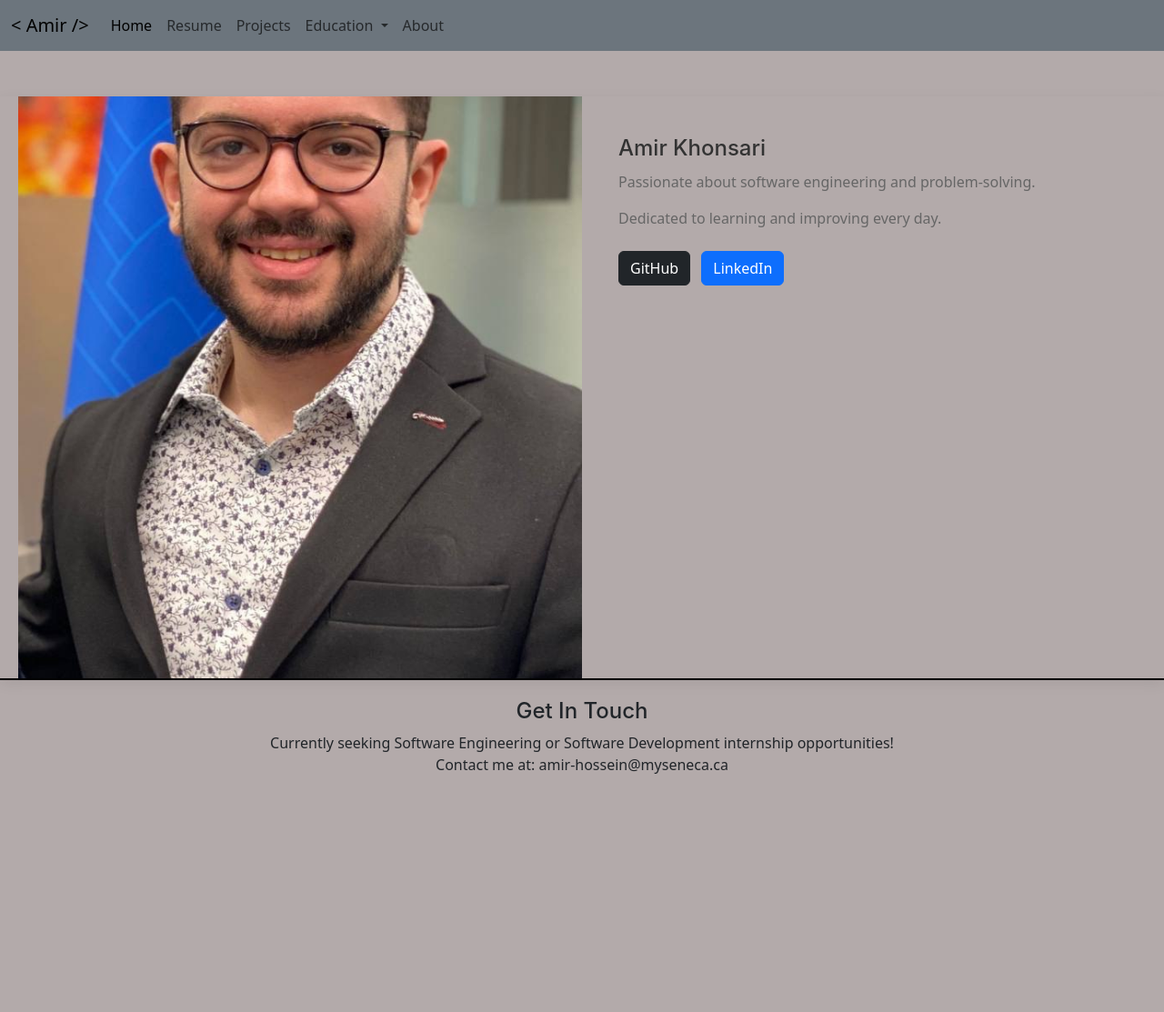
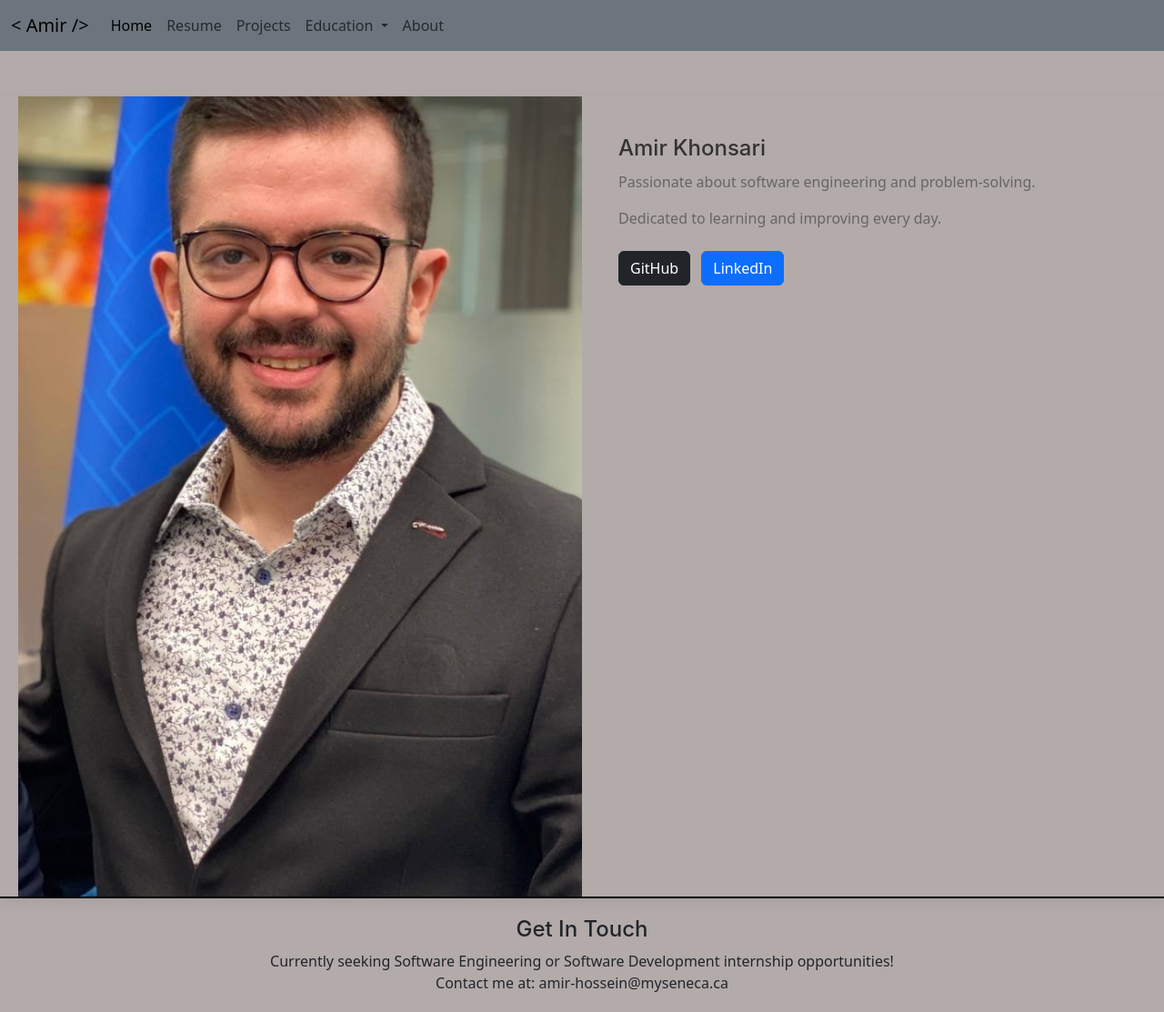
Before and after one commit to Amirhosseinmk/Portfolio, a Django app: page / in a window 1280 px wide. Shown: the whole page at 91% size. Before the commit the page ends 851 px from the top, so only its background shows below. Run offline with Django 5.2, Linux system fonts and the light colour scheme; some libraries are stand-ins or nearby versions.

Commit message:
newStyle1

```diff
--- a/static/styles/home.css
+++ b/static/styles/home.css
@@ -14,13 +14,14 @@
     margin-right: 10px;
 }
 .uk-card{
-    height: 80vh;
+    height: 110vh;
 
 }
 .uk-card-footer{
     border-top: 2px solid black;
 
 }
+
 
 
 .social-icon:hover {
--- a/template/home.html
+++ b/template/home.html
@@ -41,7 +41,7 @@
         </div>
     </div>
 
-    <!-- Footer -->
+
     <div class="uk-card-footer " style="margin-top:0px ;background-color: rgb(179, 170, 170);">
         <div class="uk-container " style="text-align: center;">
             <h4>Get In Touch</h4>
```
